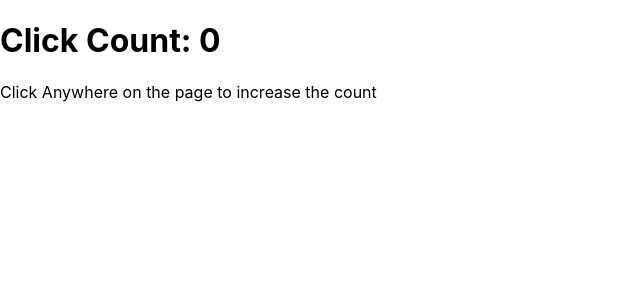
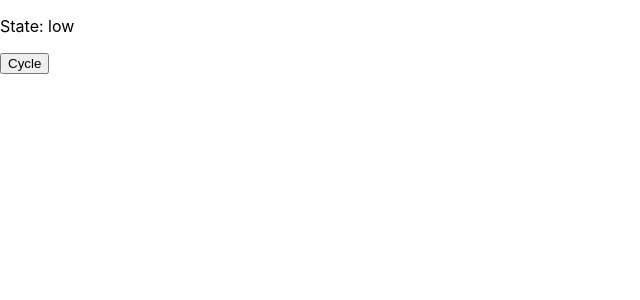
Before and after one commit to goravx/greatfrontend-Solution, a React (Create React App) app: page / in a window 1280 px wide. Shown: the top 300 px of the page, without its empty margins (0-640 px from the left). Built offline with nearby package versions, Linux system fonts and the light colour scheme.

Commit message:
usecycle hook added

```diff
--- a/src/App.js
+++ b/src/App.js
@@ -1,19 +1,14 @@
 
 import './App.css';
-import { useState } from 'react';
-import useClickAnywhere from './hooks/useClickAnywhere';
+import Cycle from './components/Cycle';
 
 function App() {
-const[count,setCount] = useState(0);
-
-useClickAnywhere(()=>{setCount((p)=>p+1)});
 
   return (
-    <div>
-      <h1>Click Count: {count}</h1>
-      <p>Click Anywhere on the page to increase the count</p>
-    </div>
-  );
+     <>
+       <Cycle/>
+     </>
+  )
 }
 
 export default App;
--- /dev/null
+++ b/src/components/Cycle.jsx
@@ -0,0 +1,12 @@
+
+import useCycle from "../hooks/useCycle";
+export default function Cycle(){
+    const [mode,cycle] = useCycle('low','medium','high');
+
+    return (
+        <div>
+            <p> State: {mode}</p>
+              <button onClick={cycle}>Cycle</button>
+        </div>
+    )
+}
--- /dev/null
+++ b/src/hooks/useCycle.js
@@ -0,0 +1,12 @@
+import { useState, useRef } from 'react';
+
+export default function useCycle(...args) {
+    const [mode, setMode] = useState(args[0]);
+    const indexRef = useRef(0);
+
+    const cycle = () => {
+        indexRef.current = (indexRef.current + 1) % args.length;
+        setMode(args[indexRef.current]);
+    }
+     return [ mode, cycle ];
+}
```
